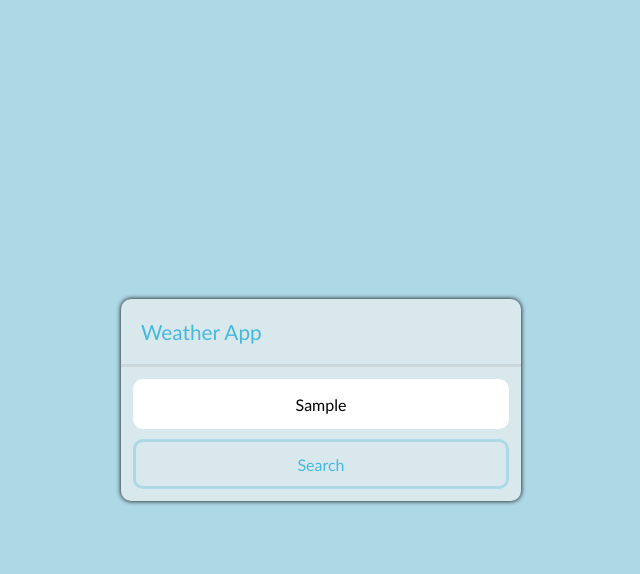
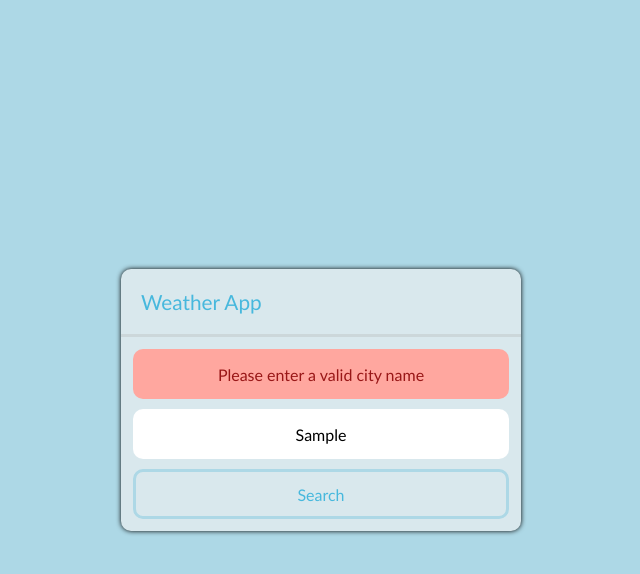
Before and after one commit to probablysamir/Weather, a plain HTML site: page index.html in a window 1280 px wide. Both pictures are taken after typing "Sample" into the empty fields and a click on the button "Search". Shown: the whole page, without its empty margins (319-959 px from the left). Drawn offline with Linux system fonts and the light colour scheme; no server answers.

Commit message:
Added favicon and alert

```diff
--- a/index.html
+++ b/index.html
@@ -12,12 +12,14 @@
     <!-- linking fontawesome -->
     <link rel="stylesheet" href="https://cdnjs.cloudflare.com/ajax/libs/font-awesome/6.2.1/css/all.min.css" integrity="sha512-MV7K8+y+gLIBoVD59lQIYicR65iaqukzvf/nwasF0nqhPay5w/9lJmVM2hMDcnK1OnMGCdVK+iQrJ7lzPJQd1w==" crossorigin="anonymous" referrerpolicy="no-referrer" />
 
-
+    <!-- linking favicon -->
+    <link rel="icon" type="image/x-icon" href="./favicon.png">
 </head>
 <body>
     <div class="wrapper">
         <div class="topic-head"><i class="fa-solid fa-circle-left"></i>Weather App</div>
         <section id="input-container">
+            <div class="alert">Fetching the city data</div>
             <input type="text" placeholder="City Name" id="search-text">
             <button class="search-btn">Search</button>
         </section>
--- a/js/app.js
+++ b/js/app.js
@@ -10,6 +10,7 @@ let locationText = document.querySelector('.location-text');
 let weatherCondition = document.querySelector('.weather-condition');
 let humidityPerc = document.querySelector('#humidity-perc');
 let feelTemp = document.querySelector('#feel-temp');
+let alertText = document.querySelector('.alert');
 const searchBtn = document.querySelector('.search-btn');
 const weatherDetails = [];
 
@@ -24,16 +25,31 @@ const getData = async (resource) => {
 }
 
 //Adding event listeners
-searchBtn.addEventListener('click',()=>{
+searchBtn.addEventListener('click',search);
+searchText.addEventListener('keydown', e => {
+    if (e.keyCode === 13) search();
+});
+
+// Function to call fetch fetch and manipulate DOM
+function search(){
     if(searchText.value!='') {
+        alertText.innerText = 'Fetching the city data';
+        alertText.classList.add('process');
+        alertText.style.display = 'flex';
         const resource = `https://api.openweathermap.org/data/2.5/weather?q=${searchText.value}&units=metric&appid=${apiKey}`;
         getData(resource).then(data => {
             weatherDetails.push(data);
             console.log(weatherDetails);
+            alertText.classList.remove('process');
+            alertText.style.display='none';
             showWeather();
+        }).catch(err=>{
+            alertText.classList.remove('process');
+            alertText.classList.add('warn');
+            alertText.innerText = 'Please enter a valid city name';
         })
     }
-})
+}
 
 //Function to display the weather
 function showWeather(){
--- a/style/styles.css
+++ b/style/styles.css
@@ -39,6 +39,26 @@ body{
     padding: 3%;
 }
 
+.alert{
+    height: 50px;
+    /* display: flex; */
+    display: none;
+    align-items: center;
+    justify-content: center;
+    border-radius: 10px;
+}
+
+.warn{
+    background-color: #ffa79f;
+    color: #991717;
+}
+
+.process{
+    background-color: lightblue;
+    color: #01579b;
+
+}
+
 .wrapper #search-text{
     height: 50px;
     width: 100%;
@@ -47,6 +67,7 @@ body{
     outline: none;
     border-radius: 10px;
     font-size: 1rem;
+    margin-top: 10px;
 }
 
 .search-btn{
```
Also changed, not shown: favicon.png (added).
